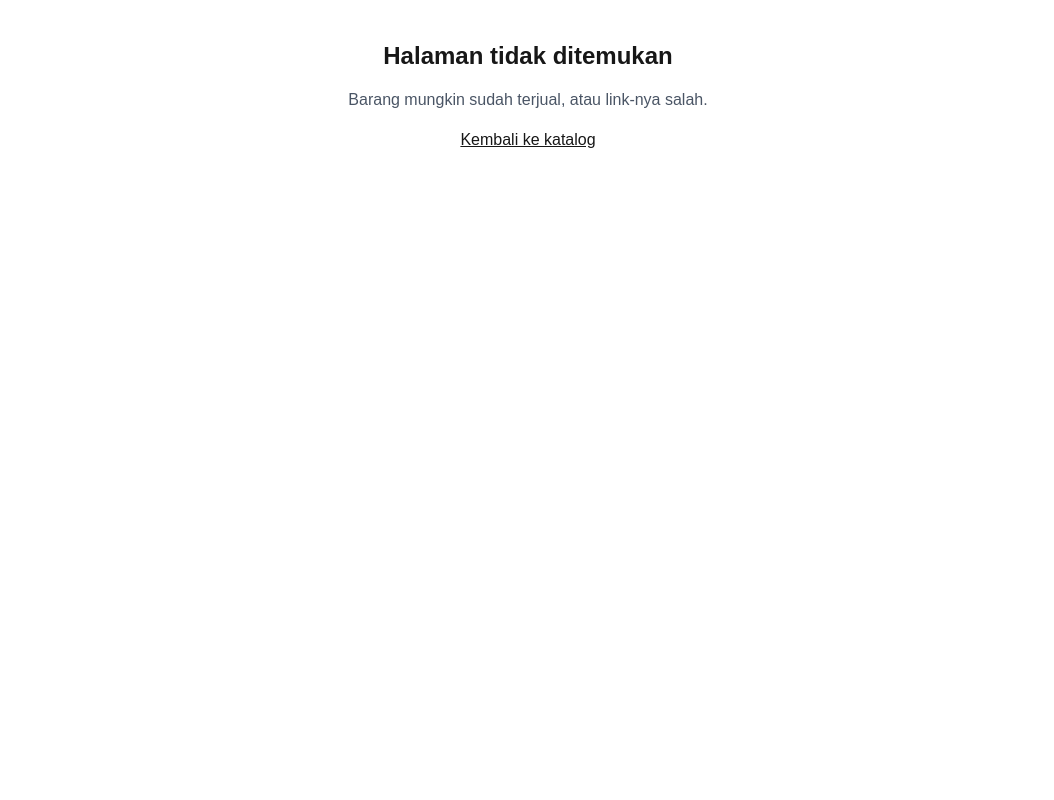
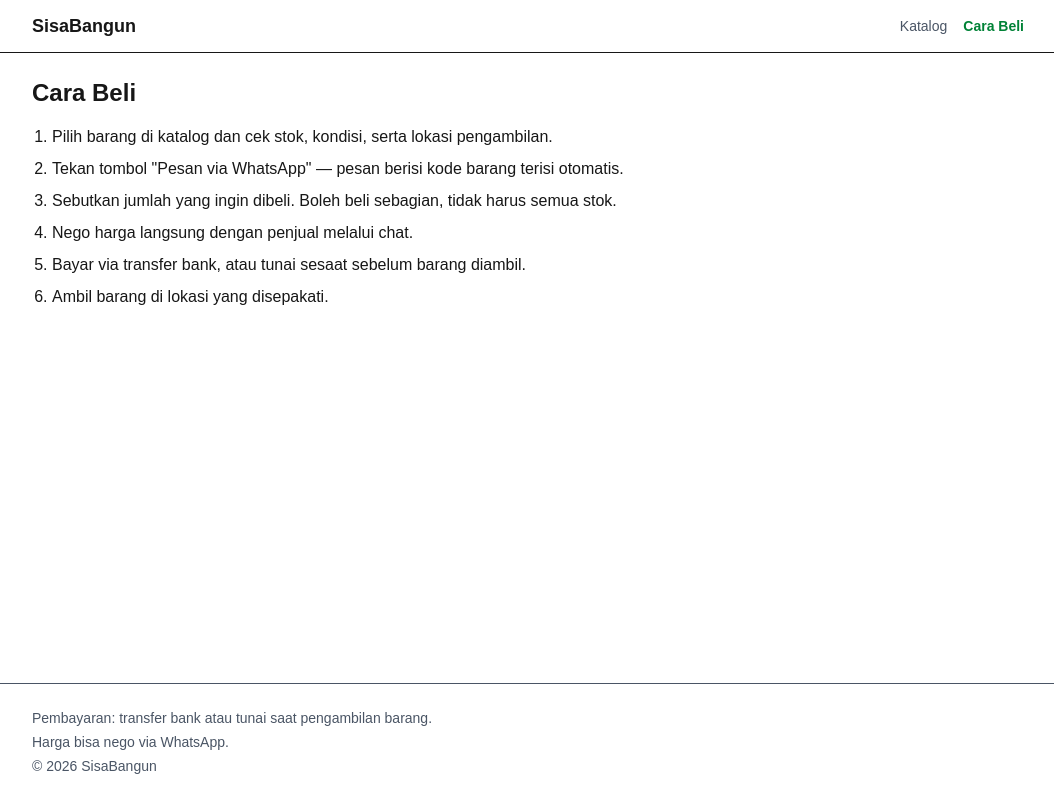
Before and after one commit to alpinnbtk/SisaBangun, a Next.js app: page /cara-beli in a window 1280 px wide. Before the commit this address had no page. Shown: the whole page, without its empty margins (112-1166 px from the left). Built offline with nearby package versions, Linux system fonts and the light colour scheme.

Commit message:
feat: add catalog, item detail and how-to-buy routes with loading state

```diff
--- /dev/null
+++ b/src/app/(public)/barang/[slug]/page.tsx
@@ -0,0 +1,17 @@
+import { notFound } from "next/navigation";
+import { SAMPLE } from "../sample";
+
+export default async function ItemDetailPage({ params }: PageProps<"/barang/[slug]">) {
+  const { slug } = await params; // params is a Promise in Next.js 15+
+  const item = SAMPLE.find((i) => i.slug === slug);
+
+  if (!item) notFound(); // returns `never`, so TS knows `item` is defined below
+
+  return (
+    <article className="space-y-2">
+      <p className="text-sm text-gray-500">{item.code}</p>
+      <h1 className="text-2xl font-bold">{item.title}</h1>
+      <p className="text-gray-600">Detail barang akan dibangun di Hari 10.</p>
+    </article>
+  );
+}
--- /dev/null
+++ b/src/app/(public)/barang/loading.tsx
@@ -0,0 +1,9 @@
+export default function Loading() {
+  return (
+    <div className="space-y-3">
+      <div className="h-8 w-40 animate-pulse rounded bg-gray-200" />
+      <div className="h-4 w-64 animate-pulse rounded bg-gray-200" />
+      <div className="h-4 w-56 animate-pulse rounded bg-gray-200" />
+    </div>
+  );
+}
--- /dev/null
+++ b/src/app/(public)/barang/page.tsx
@@ -0,0 +1,31 @@
+import type { Metadata } from "next";
+import Link from "next/link";
+import { SAMPLE } from "./sample";
+
+export const metadata: Metadata = { title: "Katalog" };
+
+const sleep = (ms: number) => new Promise((resolve) => setTimeout(resolve, ms));
+
+export default async function CatalogPage() {
+  await sleep(1500); // TEMP: lets you see loading.tsx — remove after Step 7
+
+  return (
+    <section className="space-y-4">
+      <h1 className="text-2xl font-bold">Katalog</h1>
+      <ul className="list-disc space-y-1 pl-5">
+        {SAMPLE.map((item) => (
+          <li key={item.slug}>
+            <Link href={`/barang/${item.slug}`} className="underline">
+              {item.title}
+            </Link>
+          </li>
+        ))}
+        <li>
+          <Link href="/barang/tidak-ada" className="underline">
+            Barang yang tidak ada (uji 404)
+          </Link>
+        </li>
+      </ul>
+    </section>
+  );
+}
--- /dev/null
+++ b/src/app/(public)/barang/sample.ts
@@ -0,0 +1,5 @@
+// TEMP (Day 7): replaced by real Item data on Day 8
+export const SAMPLE = [
+  { slug: "andang-besi-sb-0001", code: "SB-0001", title: "Andang besi" },
+  { slug: "pipa-pvc-3-inch-sb-0003", code: "SB-0003", title: "Pipa PVC 3 inch" },
+];
--- /dev/null
+++ b/src/app/(public)/cara-beli/page.tsx
@@ -0,0 +1,25 @@
+import type { Metadata } from "next";
+
+export const metadata: Metadata = { title: "Cara Beli" };
+
+const STEPS = [
+  "Pilih barang di katalog dan cek stok, kondisi, serta lokasi pengambilan.",
+  'Tekan tombol "Pesan via WhatsApp" — pesan berisi kode barang terisi otomatis.',
+  "Sebutkan jumlah yang ingin dibeli. Boleh beli sebagian, tidak harus semua stok.",
+  "Nego harga langsung dengan penjual melalui chat.",
+  "Bayar via transfer bank, atau tunai sesaat sebelum barang diambil.",
+  "Ambil barang di lokasi yang disepakati.",
+];
+
+export default function HowToBuyPage() {
+  return (
+    <section className="space-y-4">
+      <h1 className="text-2xl font-bold">Cara Beli</h1>
+      <ol className="list-decimal space-y-2 pl-5">
+        {STEPS.map((step) => (
+          <li key={step}>{step}</li>
+        ))}
+      </ol>
+    </section>
+  );
+}
```
